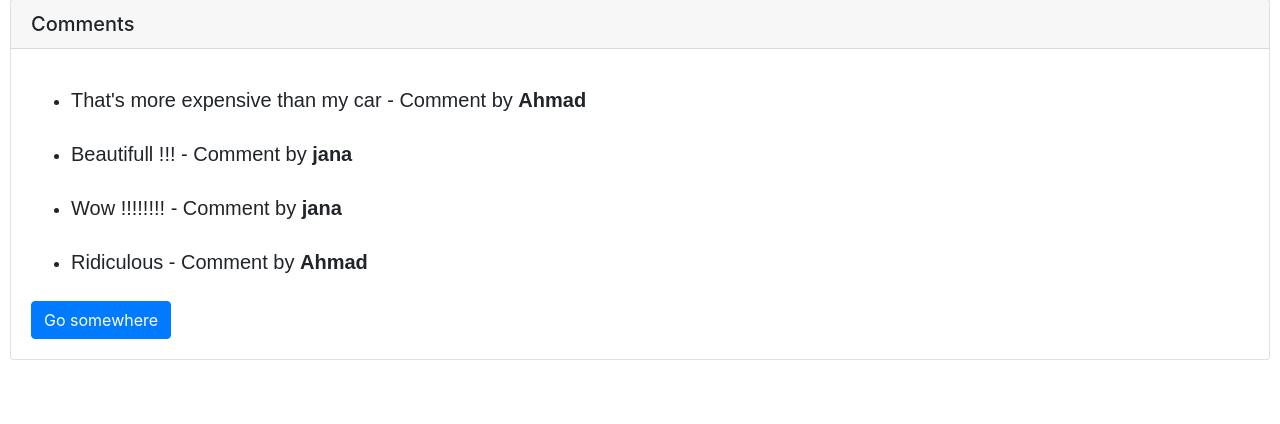
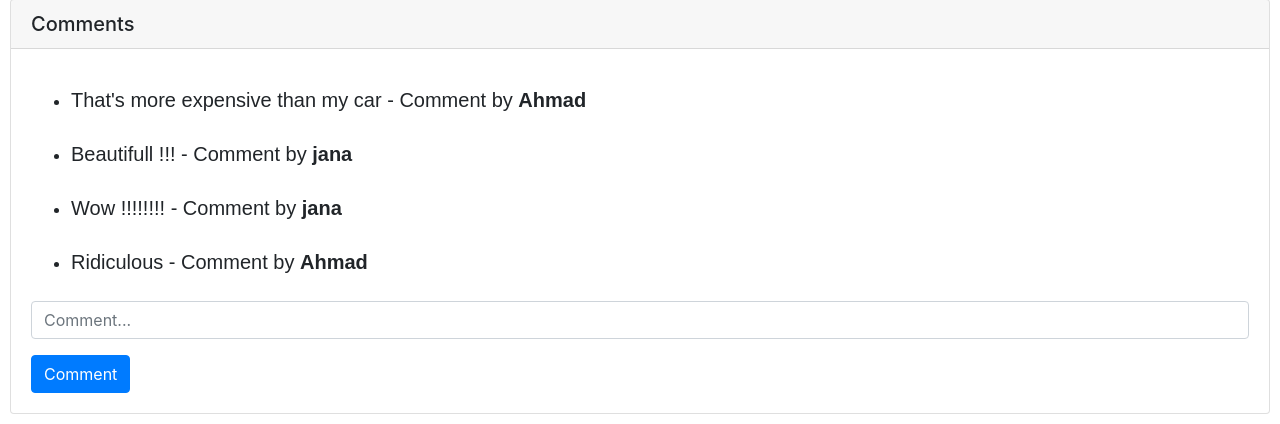
Before and after one commit to ahmadwaeldemerdash/commerce, a Django app: page /listing/4/ in a window 1280 px wide. Shown: the part 960-1384 px from the top of the page. Before the commit the page ends 1320 px from the top, so only its background shows below. Run offline with Django 3.2, Linux system fonts and the light colour scheme; a user stored in the database is signed in; data comes from the database, SQL or seed files in the repository; both versions use the stored data as it was after the commit; data that the repository does not hold is empty; some libraries are stand-ins or nearby versions.

Commit message:
add full comment functionality

```diff
--- a/auctions/templates/auctions/listing.html
+++ b/auctions/templates/auctions/listing.html
@@ -83,7 +83,7 @@
             <p><input type="submit" value="Place Bid" class="btn btn-primary"></p>
         </form>
     {% else %}
-    Sign in To place Bids!
+    <b>Sign in To place Bids!</b>
     {% endif %}
 
     <div class="card">
@@ -97,7 +97,13 @@
                 </ul>
             {% endfor %}
           </p>
-          <a href="#" class="btn btn-primary">Go somewhere</a>
+          {% if user.is_authenticated %}
+            <form action="{% url 'comment' auction.id %}" method="post">
+                {% csrf_token %}
+                <p><input type="text" class="form-control" placeholder="Comment..." name="comment"></p>
+                <input type="hidden" name="name" value="{{ request.user }}">
+                <button type="submit" class="btn btn-primary">Comment</button>
+          {% endif %}
         </div>
       </div>
 
--- a/auctions/urls.py
+++ b/auctions/urls.py
@@ -11,5 +11,6 @@ urlpatterns = [
     path("create/", views.create, name="create"),
     path("listing/<int:listing_id>/", views.auction_listing, name="listing"),
     path("watchlist/", views.watchlist, name="watchlist"),
-    path("remove/", views.remove, name="remove")
+    path("remove/", views.remove, name="remove"),
+    path("comment/<int:listing_id>", views.add_comment, name="comment"),
 ]
--- a/auctions/views.py
+++ b/auctions/views.py
@@ -177,3 +177,14 @@ def remove(request):
         listing.delete()
         url = reverse("watchlist")
         return HttpResponseRedirect(url)
+
+def add_comment(request, listing_id):
+    if request.method == "POST":
+        comment = request.POST.get("comment")
+        user = request.POST.get("name")
+        user = User.objects.get(username=user)
+        listing = Listing.objects.get(pk=listing_id)
+        add = Comment(user=user, listing=listing, text=comment)
+        add.save()
+        url = reverse("listing" ,args=[listing_id])
+        return HttpResponseRedirect(url)
```
Also changed, not shown: db.sqlite3.
